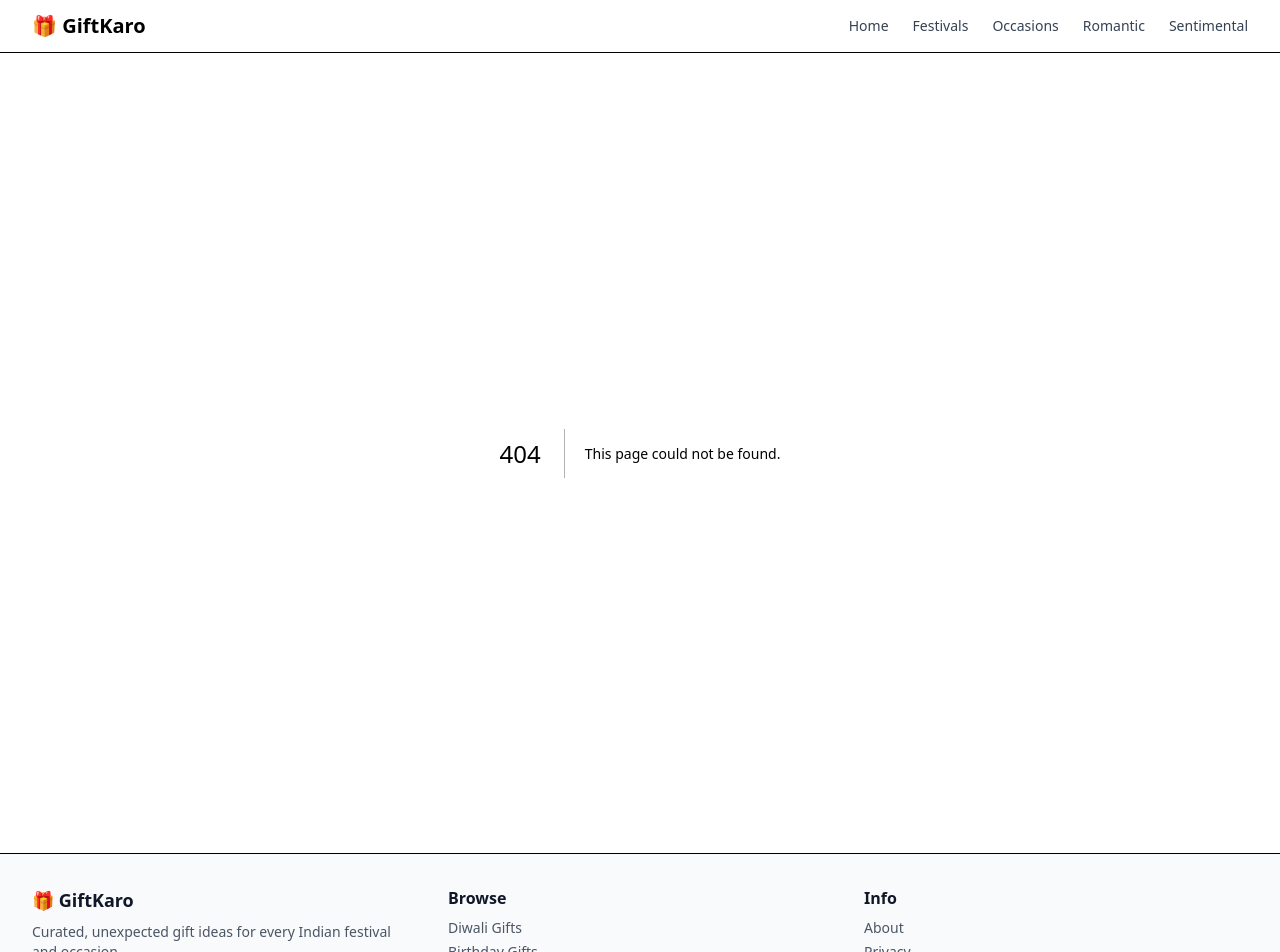
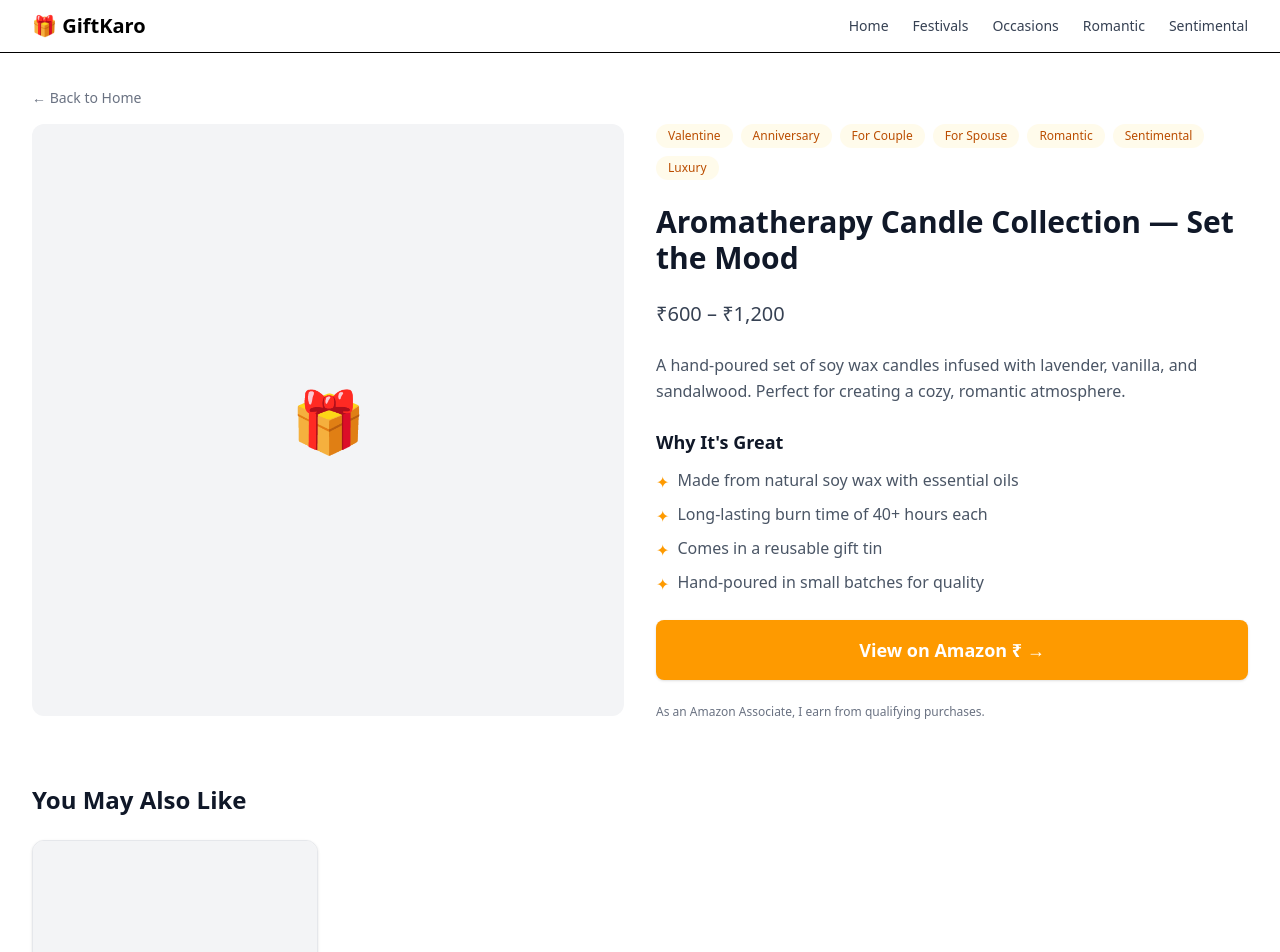
Before and after one commit to webspreb/amazon-gift-karo, a Next.js app: page /gift/aromatherapy-candle-collection in a window 1280 px wide. Before the commit this address had no page. Shown: the top 952 px of the page. Built offline with nearby package versions, Linux system fonts and the light colour scheme.

Commit message:
feat: add gift detail page with Amazon CTA and related gifts

```diff
--- /dev/null
+++ b/src/app/gift/[slug]/page.tsx
@@ -0,0 +1,95 @@
+import '@/content/gifts';
+import { getGiftBySlug, getAllGifts, getGiftsByCategory } from '@/lib/gifts';
+import { GiftCard } from '@/components/GiftCard';
+import { AffiliateDisclosure } from '@/components/AffiliateDisclosure';
+import { notFound } from 'next/navigation';
+import Link from 'next/link';
+
+export function generateStaticParams() {
+  const gifts = getAllGifts();
+  return gifts.map(g => ({ slug: g.slug }));
+}
+
+export default async function GiftDetailPage({ params }: { params: Promise<{ slug: string }> }) {
+  const { slug } = await params;
+  const gift = getGiftBySlug(slug);
+  if (!gift) notFound();
+
+  const firstVibe = gift.categories.vibes?.[0];
+  const relatedGifts = firstVibe
+    ? getGiftsByCategory('vibes', firstVibe).filter(g => g.slug !== gift.slug).slice(0, 4)
+    : [];
+
+  const allTags = [
+    ...(gift.categories.festivals?.map(f => ({ type: 'festivals' as const, value: f })) ?? []),
+    ...(gift.categories.occasions?.map(o => ({ type: 'occasions' as const, value: o })) ?? []),
+    ...(gift.categories.relationships?.map(r => ({ type: 'relationships' as const, value: r })) ?? []),
+    ...(gift.categories.vibes?.map(v => ({ type: 'vibes' as const, value: v })) ?? []),
+  ];
+
+  return (
+    <div className="mx-auto max-w-7xl px-4 py-8 sm:px-6 lg:px-8">
+      <Link href="/" className="text-sm text-gray-500 hover:text-amber-600 mb-4 inline-block">
+        ← Back to Home
+      </Link>
+
+      <div className="grid gap-8 lg:grid-cols-2">
+        <div className="aspect-square rounded-xl bg-gray-100 flex items-center justify-center">
+          <span className="text-6xl text-gray-300">🎁</span>
+        </div>
+
+        <div className="space-y-6">
+          <div className="flex flex-wrap gap-2">
+            {allTags.map(tag => (
+              <Link
+                key={`${tag.type}-${tag.value}`}
+                href={`/${tag.type}/${tag.value}`}
+                className="inline-block rounded-full bg-amber-50 px-3 py-1 text-xs font-medium text-amber-700 hover:bg-amber-100 capitalize"
+              >
+                {tag.value.replace('-', ' ')}
+              </Link>
+            ))}
+          </div>
+
+          <h1 className="text-3xl font-bold text-gray-900">{gift.title}</h1>
+          <p className="text-xl font-medium text-gray-700">{gift.priceRange}</p>
+          <p className="text-gray-600 leading-relaxed">{gift.description}</p>
+
+          <div>
+            <h2 className="text-lg font-semibold text-gray-900 mb-3">Why It&apos;s Great</h2>
+            <ul className="space-y-2">
+              {gift.whyItsGreat.map((reason, i) => (
+                <li key={i} className="flex items-start gap-2 text-gray-600">
+                  <span className="mt-0.5 text-amber-500">✦</span>
+                  {reason}
+                </li>
+              ))}
+            </ul>
+          </div>
+
+          <a
+            href={gift.amazonLink}
+            target="_blank"
+            rel="noopener noreferrer"
+            className="inline-flex w-full items-center justify-center rounded-lg bg-amber-500 px-8 py-4 text-lg font-semibold text-white shadow-sm transition-all hover:bg-amber-600 hover:shadow-md"
+          >
+            View on Amazon ₹ →
+          </a>
+
+          <AffiliateDisclosure />
+        </div>
+      </div>
+
+      {relatedGifts.length > 0 && (
+        <section className="mt-16">
+          <h2 className="text-2xl font-bold text-gray-900 mb-6">You May Also Like</h2>
+          <div className="grid grid-cols-1 gap-6 sm:grid-cols-2 lg:grid-cols-4">
+            {relatedGifts.map(g => (
+              <GiftCard key={g.slug} gift={g} />
+            ))}
+          </div>
+        </section>
+      )}
+    </div>
+  );
+}
```
